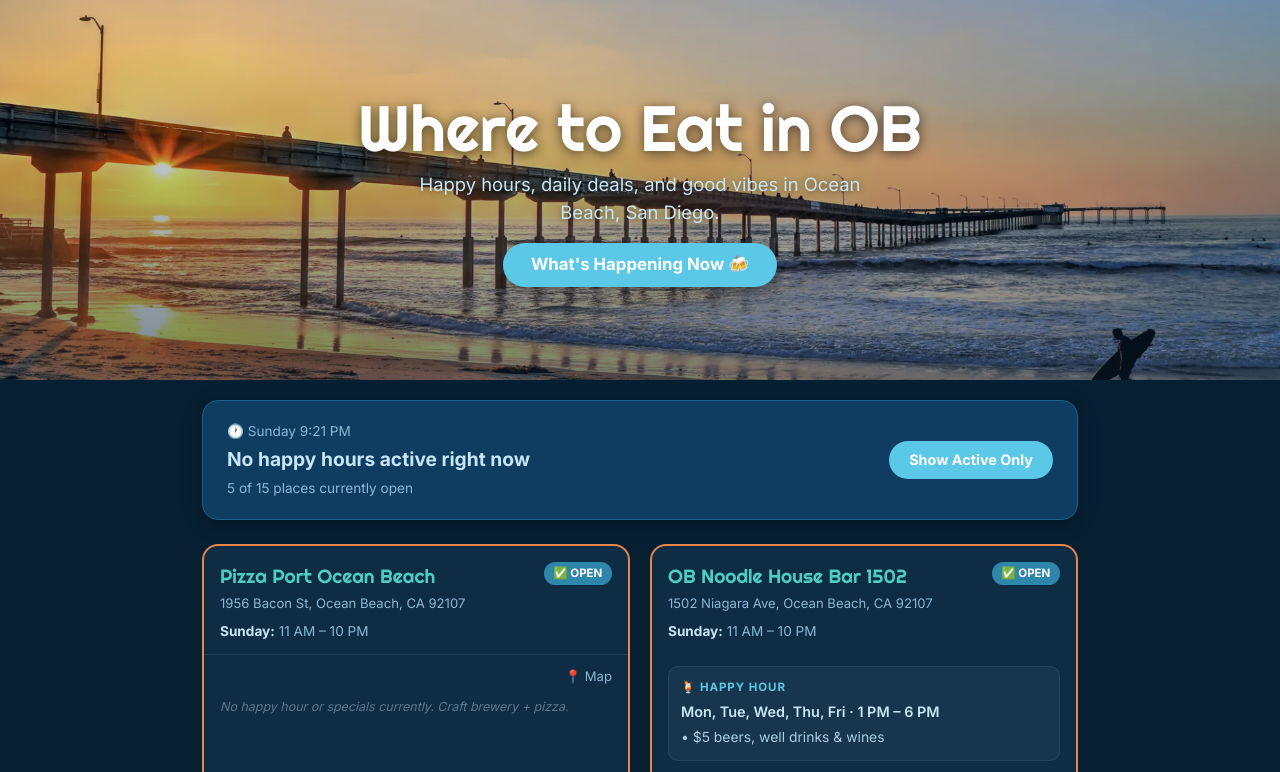
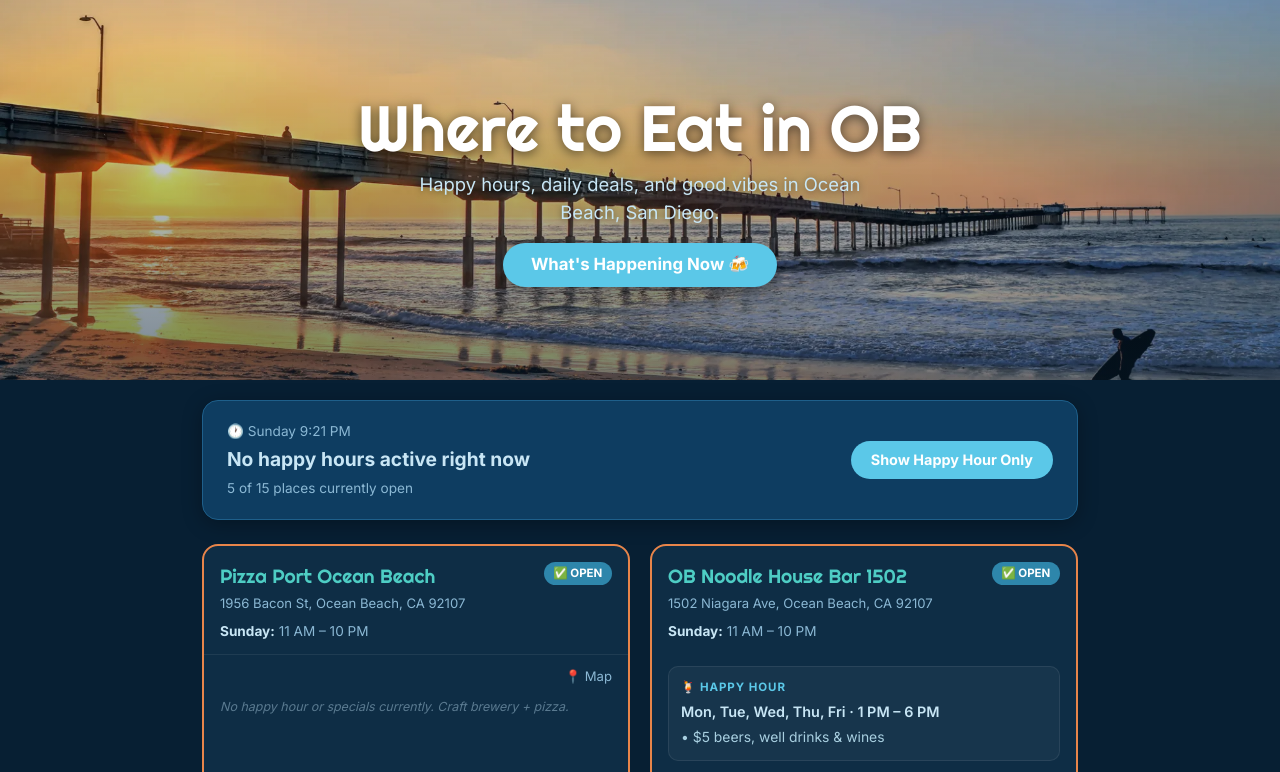
Before and after one commit to cpbergie/wheretoeatinob, a Next.js app: page / in a window 1280 px wide. Shown: the top 772 px of the page. Built offline with nearby package versions, Linux system fonts and the light colour scheme.

Commit message:
Filter button now shows happy hour only (not just open)

```diff
--- a/app/page.tsx
+++ b/app/page.tsx
@@ -32,7 +32,7 @@ export default function Home() {
 
   const displayedRestaurants = showAll
     ? sortedRestaurants
-    : sortedRestaurants.filter(r => isOpenNow(r) || isHappyHourNow(r.happyHour));
+    : sortedRestaurants.filter(r => isHappyHourNow(r.happyHour));
 
   const handleMapFocus = (id: string) => {
     setMapFocusId(id);
@@ -103,7 +103,7 @@ export default function Home() {
           {!showAll && displayedRestaurants.length === 0 && (
             <div style={{ gridColumn: "1/-1", textAlign: "center", padding: "3rem", color: "#8bb8d4" }}>
               <div style={{ fontSize: "3rem", marginBottom: "0.5rem" }}>😴</div>
-              <p style={{ fontSize: "1.1rem", fontWeight: 600 }}>Nothing active right now</p>
+              <p style={{ fontSize: "1.1rem", fontWeight: 600 }}>No happy hours active right now</p>
               <button onClick={() => setShowAll(true)} style={{ marginTop: "1rem", color: "#4ECDC4", background: "none", border: "none", textDecoration: "underline", cursor: "pointer", fontSize: "1rem" }}>
                 View all places
               </button>
--- a/components/HappeningNow.tsx
+++ b/components/HappeningNow.tsx
@@ -51,7 +51,7 @@ export default function HappeningNow({ restaurants, showAll, onToggle, tick: _ti
             whiteSpace: "nowrap"
           }}
         >
-          {showAll ? "Show Active Only" : "View All Places"}
+          {showAll ? "Show Happy Hour Only" : "View All Places"}
         </button>
       </div>
     </div>
```
